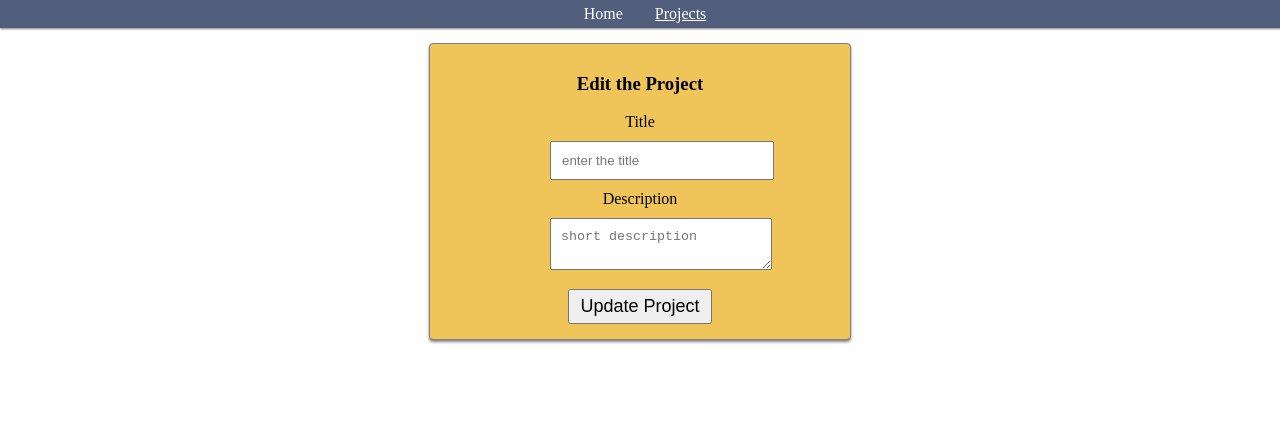
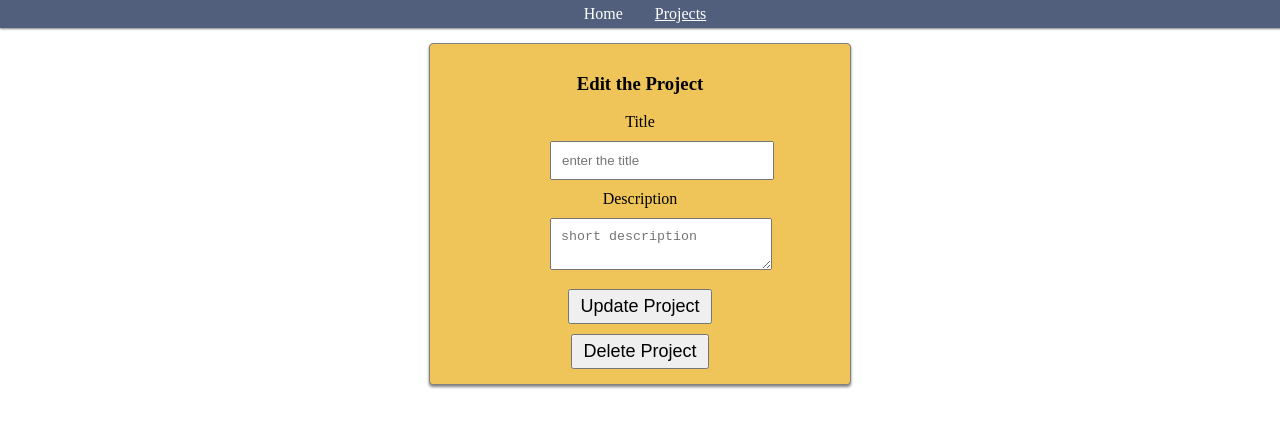
Before and after one commit to elisejonkers/module2-codealongReact, a React (Vite) app: page /projects/edit/1 in a window 1280 px wide. Shown: the top 428 px of the page. Built offline with nearby package versions, Linux system fonts and the light colour scheme; no server answers.

Commit message:
create delete button

```diff
--- a/src/pages/EditProjectPage.jsx
+++ b/src/pages/EditProjectPage.jsx
@@ -36,9 +36,19 @@
 
             })
             .catch((error) => console.log(error));
+    }
 
+    const deleteProject = () => {
+        axios.delete(`${API_URL}/projects/${projectId}`)
+            .then( (response) => {
+                navigate("/projects")
+            })
+            .catch((error) => {
+                console.log("Error deleting projects...")
+                console.log(error)
+            });
+    }
 
-    }
 
     return (
         <div className="EditProjectPage">
@@ -66,11 +76,10 @@
                     onChange={(e) => setDescription(e.target.value)}
                     />
                 </label>
+                <button type="submit">Update Project</button>
+            </form>
 
-                <button type="submit">Update Project</button>
-
-
-            </form>
+            <button onClick={deleteProject}>Delete Project</button>
 
         </div>
     )
```
